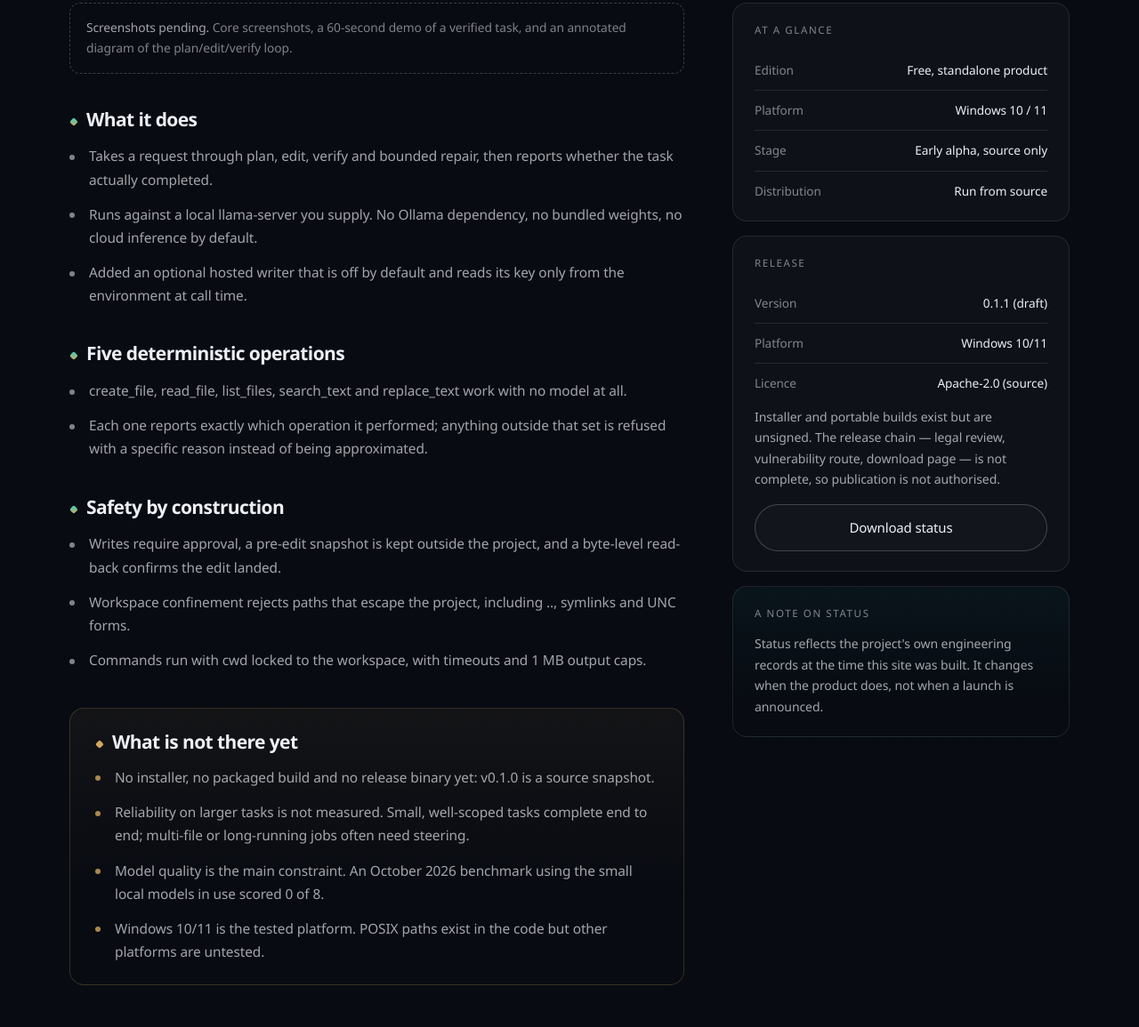
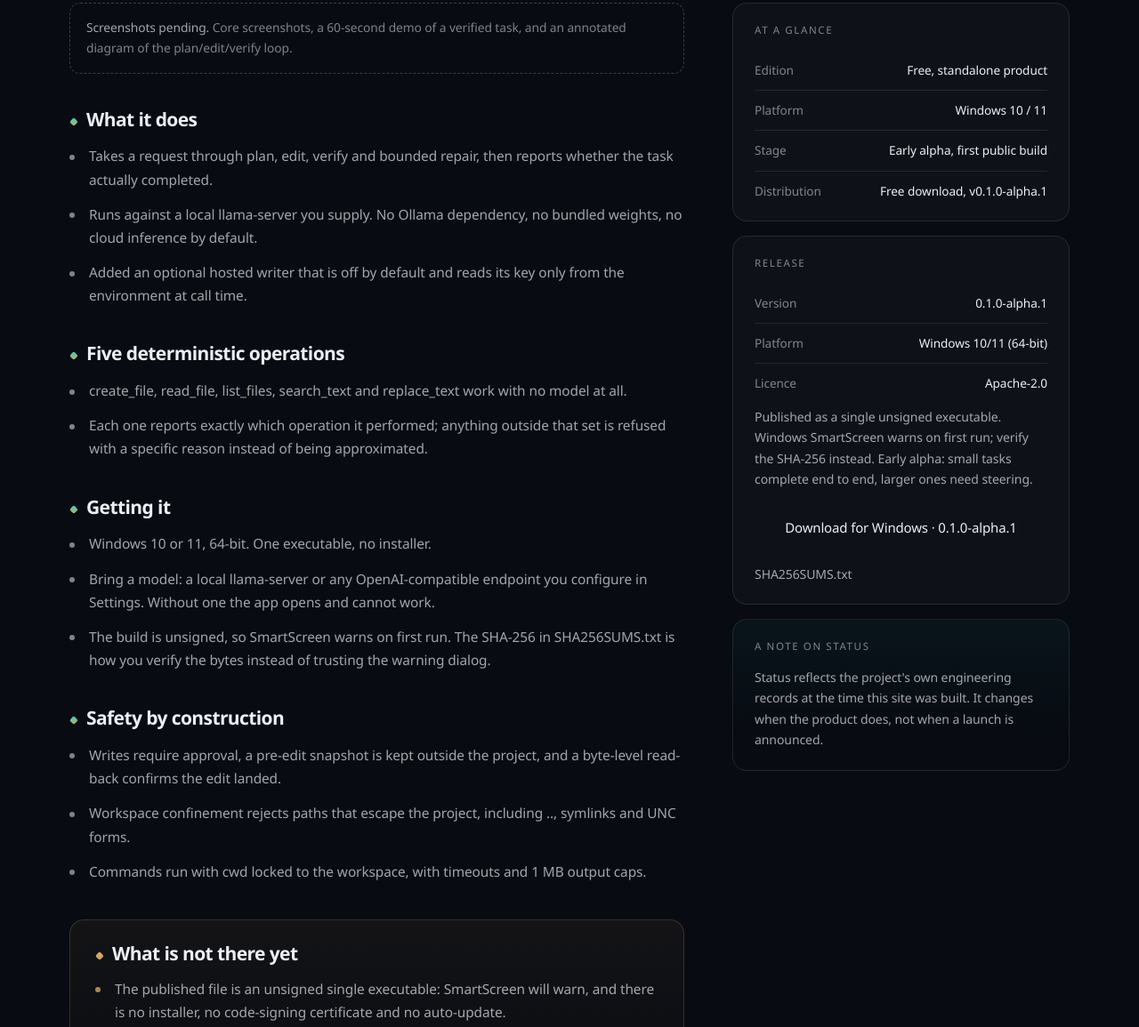
Before and after one commit to gis1948/gis1948.github.io, a plain HTML site: page products/giscode-core/index.html in a window 1280 px wide. Shown: the part 562-1717 px from the top of the page at 89% size. Drawn offline with Linux system fonts and the light colour scheme.

Commit message:
Publish GisCode Core 0.1.0-alpha.1 as the first open download, with its checksum and unsigned-build warning

```diff
--- a/assets/styles.css
+++ b/assets/styles.css
@@ -1698,3 +1698,14 @@ li { list-style: none; }
    to 650px wide, so it gets its own treatment instead. */
 .shot--icon { justify-items: center; }
 .shot--icon img { width: 104px; height: 104px; border-radius: 24px; box-shadow: 0 18px 40px rgba(0, 0, 0, 0.45); }
+
+/* A published download is a real button, so it gets the row to itself instead
+   of being squeezed between the checksum link and "Product page". */
+.dl-card__actions { flex-wrap: wrap; }
+.dl-btn { flex: 1 0 100%; justify-content: center; text-align: center; white-space: nowrap; }
+.dl-card__actions .dl-link { white-space: nowrap; }
+
+/* A SHA-256 is 64 characters: keep the label whole, and let the value itself
+   break between characters rather than overflow the card. */
+.dl-meta dt { white-space: nowrap; }
+.dl-meta dd.mono { word-break: break-all; font-size: 11.5px; line-height: 1.55; }
--- a/products/giscode-core/index.html
+++ b/products/giscode-core/index.html
@@ -94,28 +94,31 @@
   <h2>Five deterministic operations</h2>
   <ul class="bullets"><li>create_file, read_file, list_files, search_text and replace_text work with no model at all.</li><li>Each one reports exactly which operation it performed; anything outside that set is refused with a specific reason instead of being approximated.</li></ul>
 </section><section class="prose-block reveal">
+  <h2>Getting it</h2>
+  <ul class="bullets"><li>Windows 10 or 11, 64-bit. One executable, no installer.</li><li>Bring a model: a local llama-server or any OpenAI-compatible endpoint you configure in Settings. Without one the app opens and cannot work.</li><li>The build is unsigned, so SmartScreen warns on first run. The SHA-256 in SHA256SUMS.txt is how you verify the bytes instead of trusting the warning dialog.</li></ul>
+</section><section class="prose-block reveal">
   <h2>Safety by construction</h2>
   <ul class="bullets"><li>Writes require approval, a pre-edit snapshot is kept outside the project, and a byte-level read-back confirms the edit landed.</li><li>Workspace confinement rejects paths that escape the project, including .., symlinks and UNC forms.</li><li>Commands run with cwd locked to the workspace, with timeouts and 1 MB output caps.</li></ul>
 </section>
       <section class="prose-block prose-block--honest reveal">
         <h2>What is not there yet</h2>
-        <ul class="bullets bullets--honest"><li>No installer, no packaged build and no release binary yet: v0.1.0 is a source snapshot.</li><li>Reliability on larger tasks is not measured. Small, well-scoped tasks complete end to end; multi-file or long-running jobs often need steering.</li><li>Model quality is the main constraint. An October 2026 benchmark using the small local models in use scored 0 of 8.</li><li>Windows 10/11 is the tested platform. POSIX paths exist in the code but other platforms are untested.</li></ul>
+        <ul class="bullets bullets--honest"><li>The published file is an unsigned single executable: SmartScreen will warn, and there is no installer, no code-signing certificate and no auto-update.</li><li>Reliability on larger tasks is not measured. Small, well-scoped tasks complete end to end; multi-file or long-running jobs often need steering.</li><li>Model quality is the main constraint. An October 2026 benchmark using the small local models in use scored 0 of 8.</li><li>Windows 10/11 is the tested platform. POSIX paths exist in the code but other platforms are untested.</li></ul>
       </section>
     </div>
     <aside class="product-aside">
       <div class="aside-card">
         <h2 class="aside-card__h">At a glance</h2>
-        <dl class="facts"><div class="fact"><dt>Edition</dt><dd>Free, standalone product</dd></div><div class="fact"><dt>Platform</dt><dd>Windows 10 / 11</dd></div><div class="fact"><dt>Stage</dt><dd>Early alpha, source only</dd></div><div class="fact"><dt>Distribution</dt><dd>Run from source</dd></div></dl>
+        <dl class="facts"><div class="fact"><dt>Edition</dt><dd>Free, standalone product</dd></div><div class="fact"><dt>Platform</dt><dd>Windows 10 / 11</dd></div><div class="fact"><dt>Stage</dt><dd>Early alpha, first public build</dd></div><div class="fact"><dt>Distribution</dt><dd>Free download, v0.1.0-alpha.1</dd></div></dl>
       </div>
       <div class="aside-card aside-card--release">
         <h2 class="aside-card__h">Release</h2>
         <dl class="facts">
-          <div class="fact"><dt>Version</dt><dd>0.1.1 (draft)</dd></div>
-          <div class="fact"><dt>Platform</dt><dd>Windows 10/11</dd></div>
-          <div class="fact"><dt>Licence</dt><dd>Apache-2.0 (source)</dd></div>
+          <div class="fact"><dt>Version</dt><dd>0.1.0-alpha.1</dd></div>
+          <div class="fact"><dt>Platform</dt><dd>Windows 10/11 (64-bit)</dd></div>
+          <div class="fact"><dt>Licence</dt><dd>Apache-2.0</dd></div>
         </dl>
-        <p class="release-note">Installer and portable builds exist but are unsigned. The release chain — legal review, vulnerability route, download page — is not complete, so publication is not authorised.</p>
-        <a class="btn btn--ghost btn--full" href="/downloads/">Download status</a>
+        <p class="release-note">Published as a single unsigned executable. Windows SmartScreen warns on first run; verify the SHA-256 instead. Early alpha: small tasks complete end to end, larger ones need steering.</p>
+        <a class="btn btn--primary btn--full" href="https://github.com/gis1948/giscode-core-releases/releases/download/v0.1.0-alpha.1/GisCode.exe" rel="noopener">Download for Windows &middot; 0.1.0-alpha.1</a><p class="release-note"><a href="https://github.com/gis1948/giscode-core-releases/releases/download/v0.1.0-alpha.1/SHA256SUMS.txt" rel="noopener">SHA256SUMS.txt</a></p>
       </div>
       <div class="aside-card aside-card--note">
         <h2 class="aside-card__h">A note on status</h2>
```
